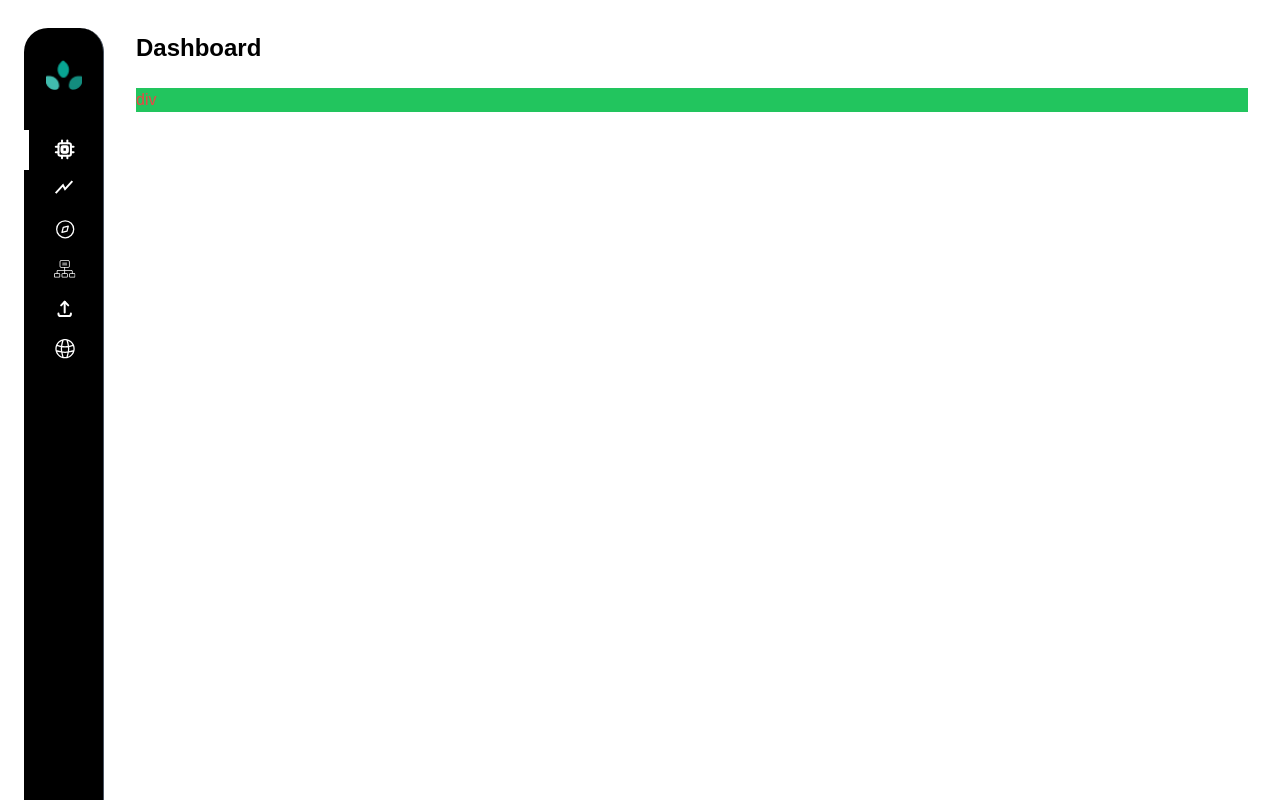
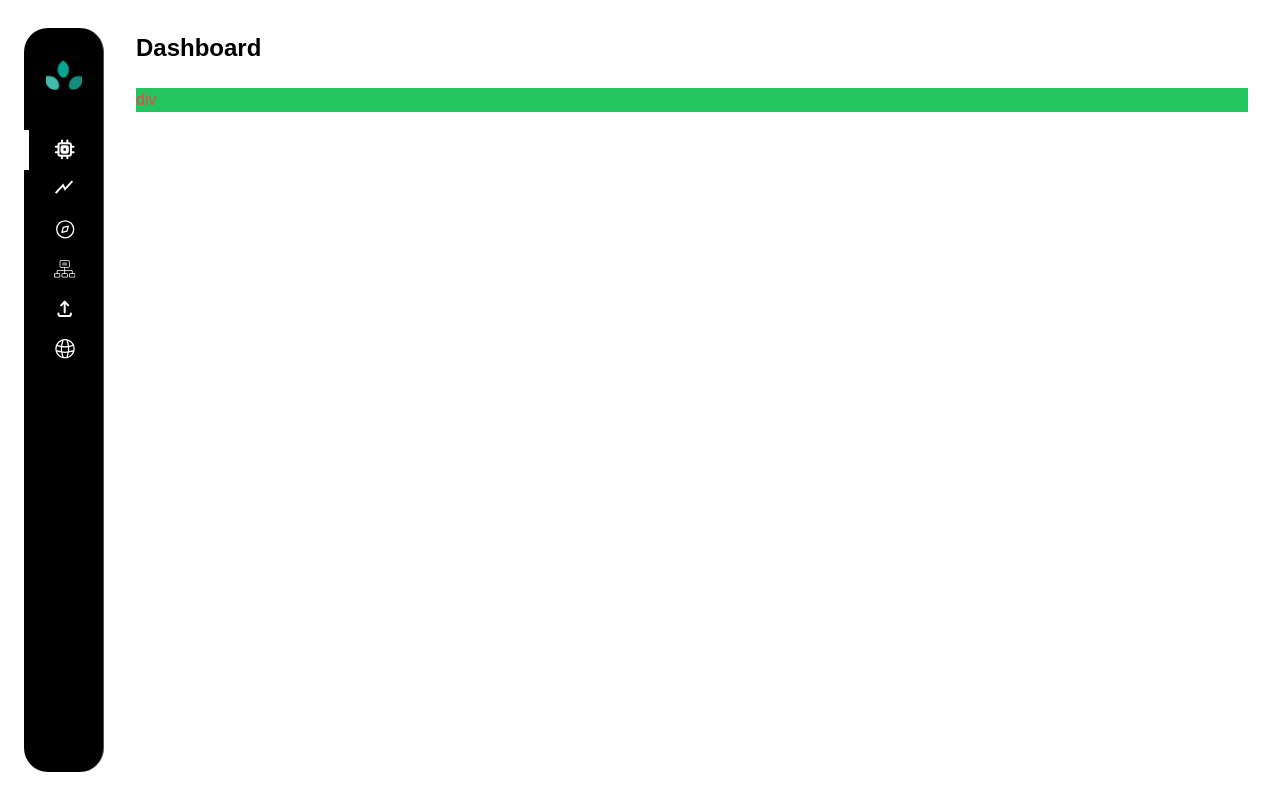
Before and after one commit to AurelianSpodarec/private-exopods-v2, a React (Vite) app: page / in a window 1280 px wide. Built offline with nearby package versions, Linux system fonts and the light colour scheme.

Commit message:
fix: Fixed navigation - it now scales with the window and if there are more items than the window height a scrollbar appears

```diff
--- a/src/views/pages/_components/Navigation/Navigation.tsx
+++ b/src/views/pages/_components/Navigation/Navigation.tsx
@@ -11,16 +11,13 @@ function Navigation() {
 
     return (
         <nav className={`
-                flex flex-col
                 fixed left-6 top-7 bottom-7
-                rounded-3xl
-                h-screen
-                w-[80px]
-                z-30 bg-black
+                h-window w-[80px]
+                rounded-3xl z-30 bg-black
                 border-r border-r-gray-600
             `}
         >
-        <div className="h-full w-full text-white py-8">
+        <div className="h-full w-full text-white py-8 relative flex flex-col">
 
             <div className="flex items-center w-full justify-center mb-10">
                 <Link to="/" className="block">
```
